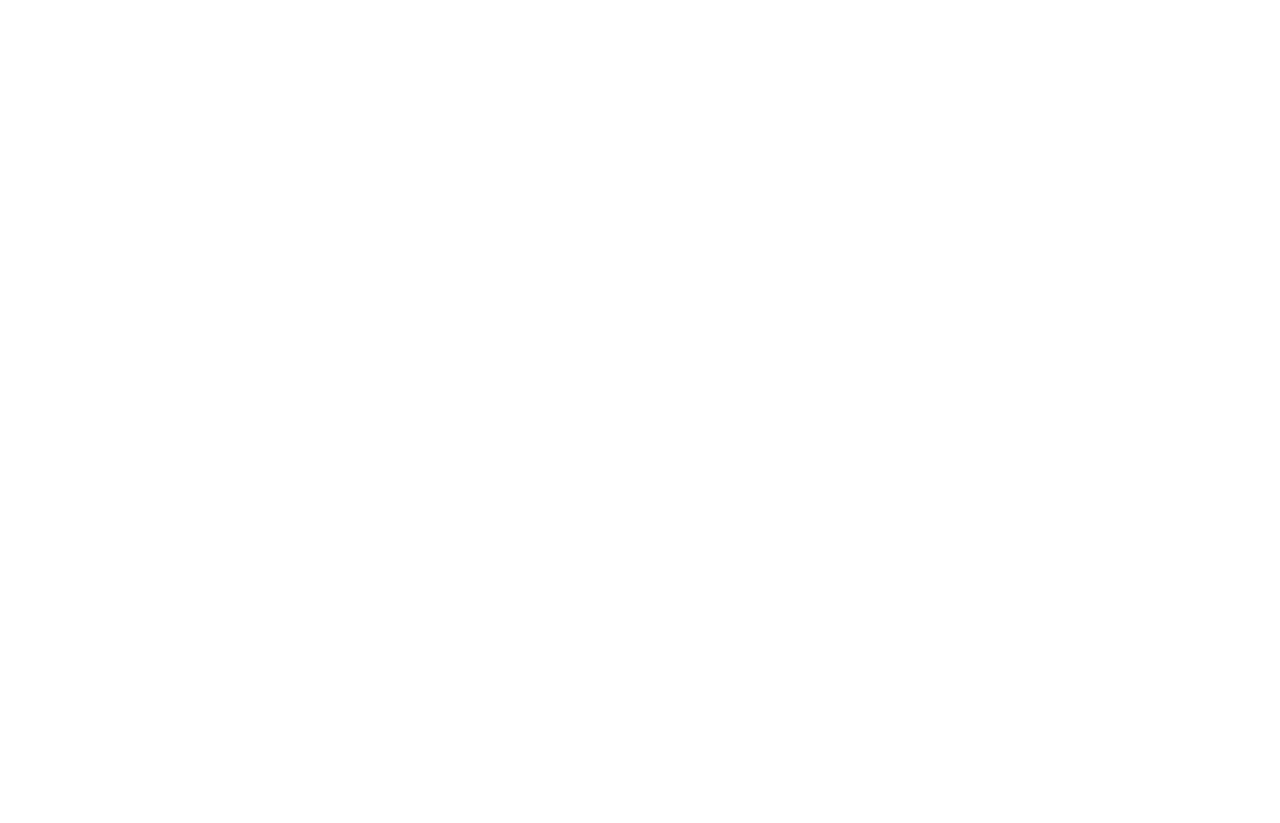
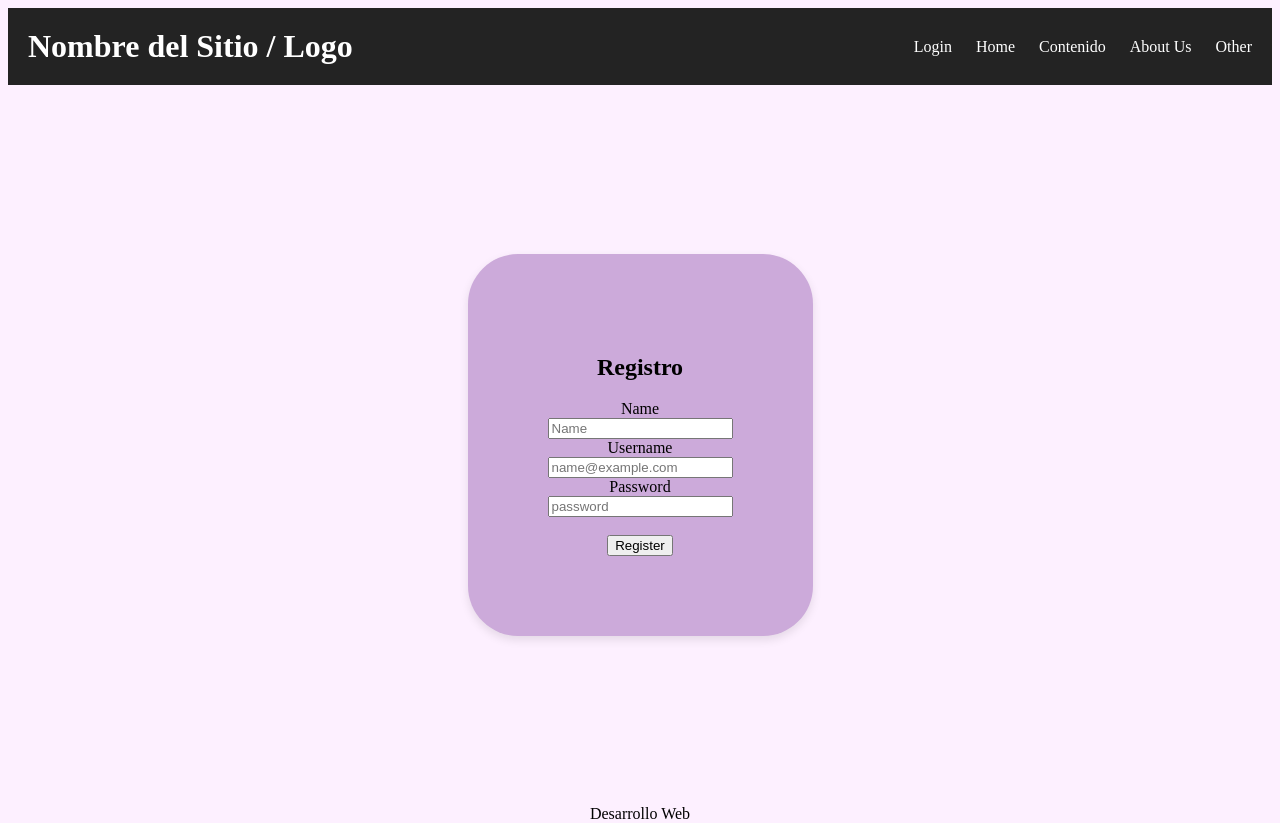
Before and after one commit to A01285958/DesarrolloWeb, a plain HTML site: page registro.html in a window 1280 px wide. Before the commit the page ends 800 px from the top, so only its background shows below. Drawn offline with Linux system fonts and the light colour scheme.

Commit message:
Nueva Paginas

```diff
--- /dev/null
+++ b/Contenido.html
@@ -0,0 +1,37 @@
+<!DOCTYPE html>
+<html lang="en">
+<head>
+    <meta charset="UTF-8">
+    <meta name="viewport" content="width=device-width, initial-scale=1.0">
+    <link rel ="stylesheet" href="home.css">
+    <title>Contenido</title>
+</head>
+<body>
+    <main>
+        <header>
+        <h1>Nombre del Sitio / Logo</h1>
+            <!-- Navigation bar -->
+            <nav>
+                <ul>
+                    <li><a href="login.html">Login</a></li>
+                    <li><a href="home.html">Home</a></li>
+                    <li><a href="#">Contenido</a></li>
+                    <li><a href="aboutUs.html">About Us</a></li>
+                    <li><a href="Other.html">Other</a></li>
+                </ul>
+            </nav>
+    </header>
+    <h1>Contenido</h1>
+    <div class = "contenedor">
+        <!-- Contenedor con 3 columnas que tienen imagenes -->
+        <div class="column"><img src="hearts1.png"></div>
+        <div class="column"><img src="hearts1.png"></div>
+        <div class="column"><img src="hearts1.png"></div>
+    </div>
+
+    </main>
+        <footer>
+            Desarrollo Web &copy; 2026
+        </footer>
+</body>
+</html>
--- a/home.css
+++ b/home.css
@@ -1,14 +1,83 @@
-header{
-    text-align: center;
+html, body {
+  height: 100%;
+  margin: 0;
 }
+
+body {
+  display: flex;
+  flex-direction: column;
+}
+
+main {
+  flex: 1;
+}
+
+header {
+    background-color: #232323; /* Color de fondo oscuro */
+    color: white; /* Color de texto */
+    padding: 20px;
+    display: flex; /* Alinea logo y nav horizontalmente */
+    justify-content: space-between; /* Separa logo y nav */
+    align-items: center; /* Centra verticalmente */
+    width: 100%;
+    box-sizing: border-box;
+}
+header h1 {
+    margin: 0;
+}
+
+header nav ul {
+    margin: 0;
+    padding: 0;
+    list-style: none;
+}
+
+header nav ul li {
+    display: inline;
+    margin-left: 20px;
+}
+
+header nav ul li a {
+    text-decoration: none;
+    color: white;
+}
+
 .contenedor {
   display: flex;
+  flex-wrap: wrap; /*Evita desbordamiento de imagenes*/
+  justify-content: center;
+  align-items: center;
   gap: 20px;
+  padding: 40px 20px; /*Separar del navbar */
   text-align: center;
+  box-sizing: border-box;
 }
 
 .column {
   flex: 1;
-  background: #c27ed8;
+  max-width: 420px;
+  background: #ffffff;
   padding: 20px;
+  border: 2px solid black;   /* Borde */
+  border-radius: 8px;
+  box-sizing: border-box;
+  overflow: hidden; /* evita que la imagen se salga */
 }
+
+.column img{
+    width: 100%;
+    height: auto;
+    display: block;
+}
+
+main h1 {
+    text-align: center;
+}
+main p {
+  text-align: center;
+}
+footer {
+  text-align: center;  /* Centra el texto */
+  padding: 20px;
+  background-color: #f2f2f2;
+}
--- /dev/null
+++ b/registro.css
@@ -0,0 +1,54 @@
+/* Alinear el contenedor completo al centro */
+body {
+    align-items: center;
+    justify-content: center;
+    height: 100vh;
+    text-align: center;
+    background-color: rgb(253, 240, 255);
+}
+
+header {
+    background-color: #232323; /* Color de fondo oscuro */
+    color: white; /* Color de texto */
+    padding: 20px;
+    display: flex; /* Alinea logo y nav horizontalmente */
+    justify-content: space-between; /* Separa logo y nav */
+    align-items: center; /* Centra verticalmente */
+}
+header h1 {
+    margin: 0;
+}
+
+header nav ul {
+    margin: 0;
+    padding: 0;
+    list-style: none;
+}
+
+header nav ul li {
+    display: inline;
+    margin-left: 20px;
+}
+
+header nav ul li a {
+    text-decoration: none;
+    color: white;
+}
+
+
+/* Darle estilo al contenedor del forms */
+.page {
+  min-height: calc(100vh - 80px);
+  display: flex;
+  justify-content: center;
+  align-items: center;
+  text-align: center;
+}
+
+.form-singup {
+  max-width: 350px;
+  padding: 5rem;
+  background: #ccaada;
+  border-radius: 50px;
+  box-shadow: 0 4px 10px rgba(0, 0, 0, 0.1);
+}
--- a/registro.html
+++ b/registro.html
@@ -0,0 +1,54 @@
+<!DOCTYPE html>
+<html lang="en">
+    <head>
+        <meta charset="UTF-8">
+        <meta name="viewport" content="width=device-width, initial-scale=1.0">
+        <!-- Conecta el archivo css para el estilo -->
+        <link rel ="stylesheet" href="registro.css">
+        <title>Registro</title>
+    </head>
+    <body>
+        <header>
+            <h1>Nombre del Sitio / Logo</h1>
+            <!-- Navigation bar -->
+            <nav>
+                <ul>
+                    <li><a href="#">Login</a></li>
+                    <li><a href="#">Home</a></li>
+                    <li><a href="#">Contenido</a></li>
+                    <li><a href="#">About Us</a></li>
+                    <li><a href="#">Other</a></li>
+                </ul>
+            </nav>
+        </header>
+        <main class = "page">
+            <section class = form-singup>
+                <form action="login.html">
+                    <h1>Registro</h1>
+                    <div class = "form-floating">
+                        <label for="floatingInput">Name</label>
+                        <br>
+                        <input type="text" class="form-control" id="floatingInput" placeholder="Name">
+                    </div>
+
+                    <div class = "form-floating">
+                        <label for="floatingInput">Username</label>
+                        <br>
+                        <input type="email" class="form-control" id="floatingInput" placeholder="name@example.com">
+                    </div>
+
+                    <div class = 'form-floating'>
+                        <label for="floatingInput">Password</label>
+                        <br>
+                        <input type="password" class="form-control" id="floatingInput" placeholder="password">
+                    </div>
+                    <br>
+                    <button id="btnRegister" type="submit">Register</button>
+                </form>
+            </section>
+        </main>
+        <footer>
+            Desarrollo Web
+        </footer>
+    </body>
+  </html>
```
Also changed, not shown: Other.html (added, +32 -0 lines), aboutUs.html (added, +31 -0 lines), home.html (+20 -1 lines), login.css (+10 -1 lines), login.html (+9 -6 lines), hearts1.png (added).
